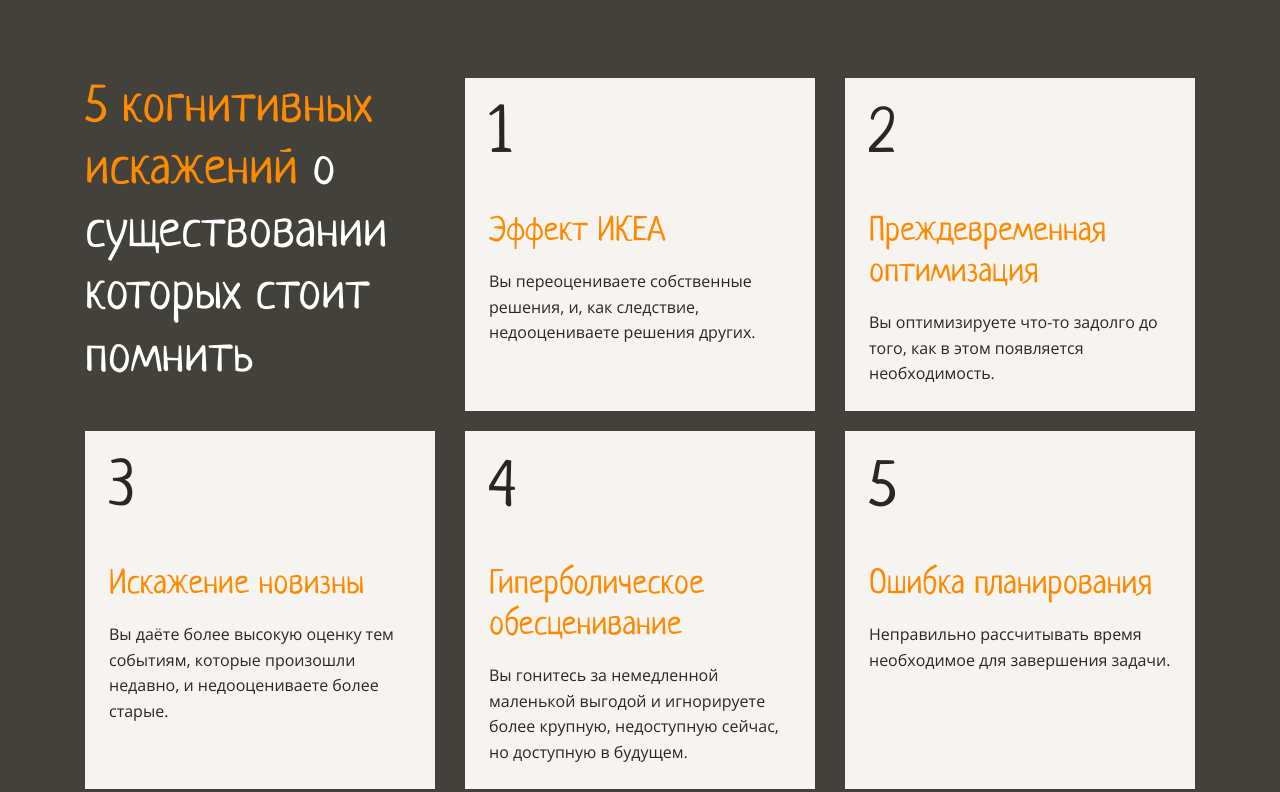
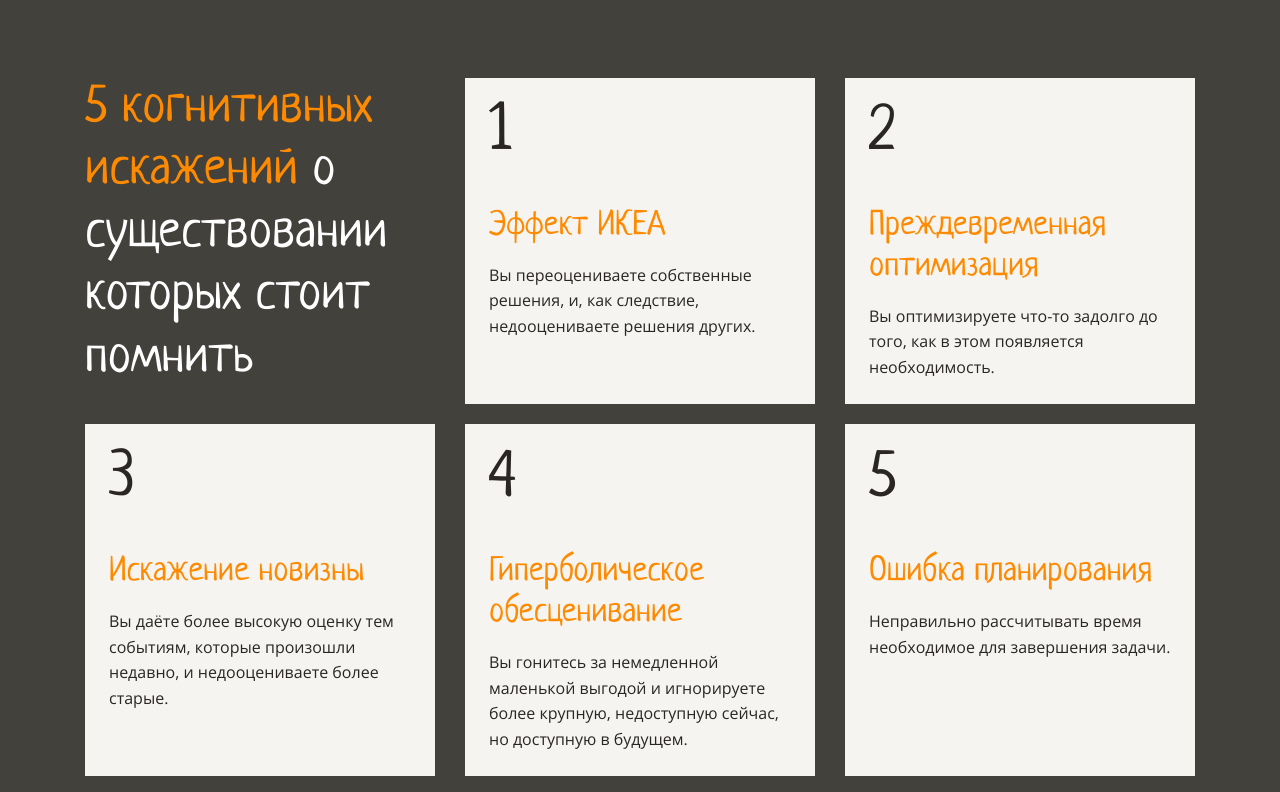
Before and after one commit to anilukin/layout-designer-project-58, a website: page src/index.html in a window 1280 px wide. Shown: the part 1772-2564 px from the top of the page. Drawn offline with Linux system fonts and the light colour scheme.

Commit message:
fix: step 5

```diff
--- a/src/index.html
+++ b/src/index.html
@@ -29,7 +29,7 @@
             </section>
         </div>
         <div class="dark-section" id="dark-section">
-            <section class="navigation-section">
+            <section class="navigation-section" id="navigation">
                 <ul class="card-list">
                     <li>
                         <h2><span class="text-orange">5 когнитивных искажений</span> о существовании которых стоит помнить</h2>
--- a/src/styles/style.css
+++ b/src/styles/style.css
@@ -312,7 +312,7 @@ ul.card-list > * {
 
 li.card h2 {
   font-size: 4rem;
-  line-height: 70.5px;
+  line-height: 1;
   margin-bottom: 40px;
 }
 
```
